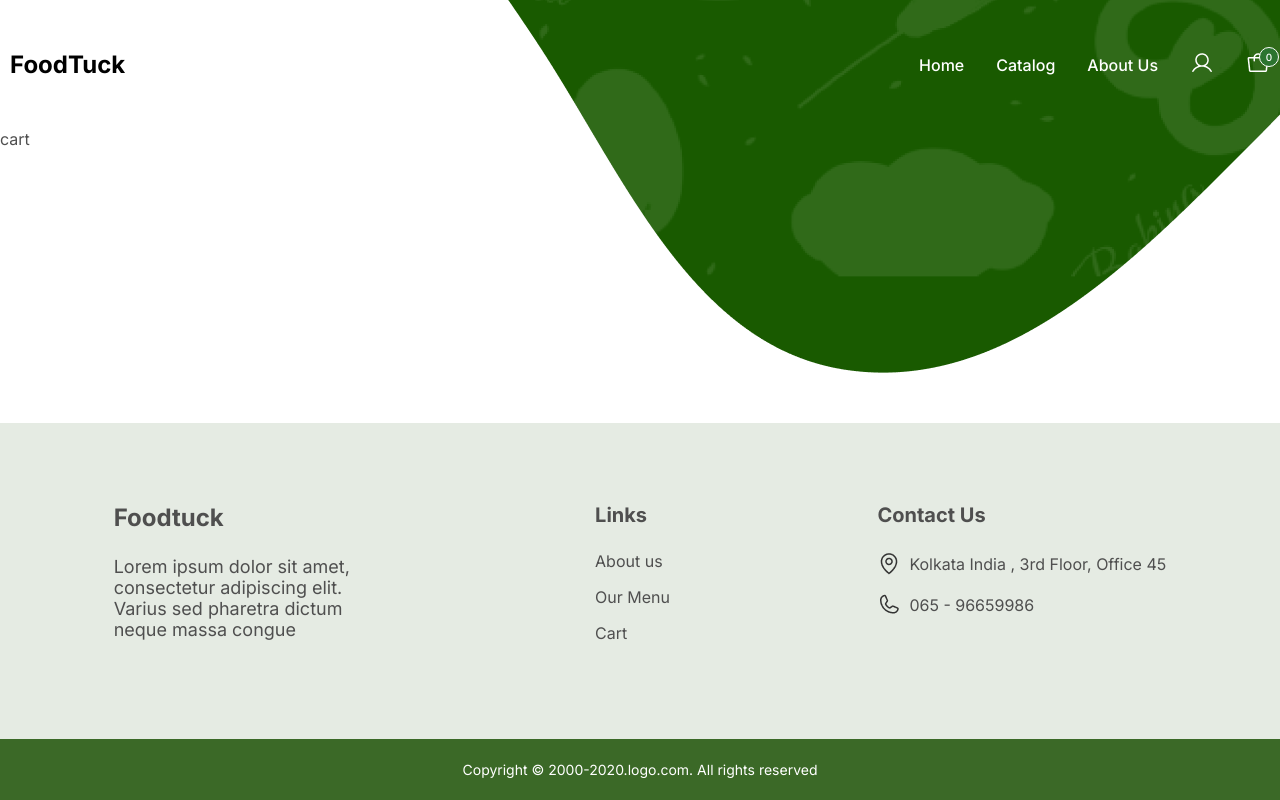
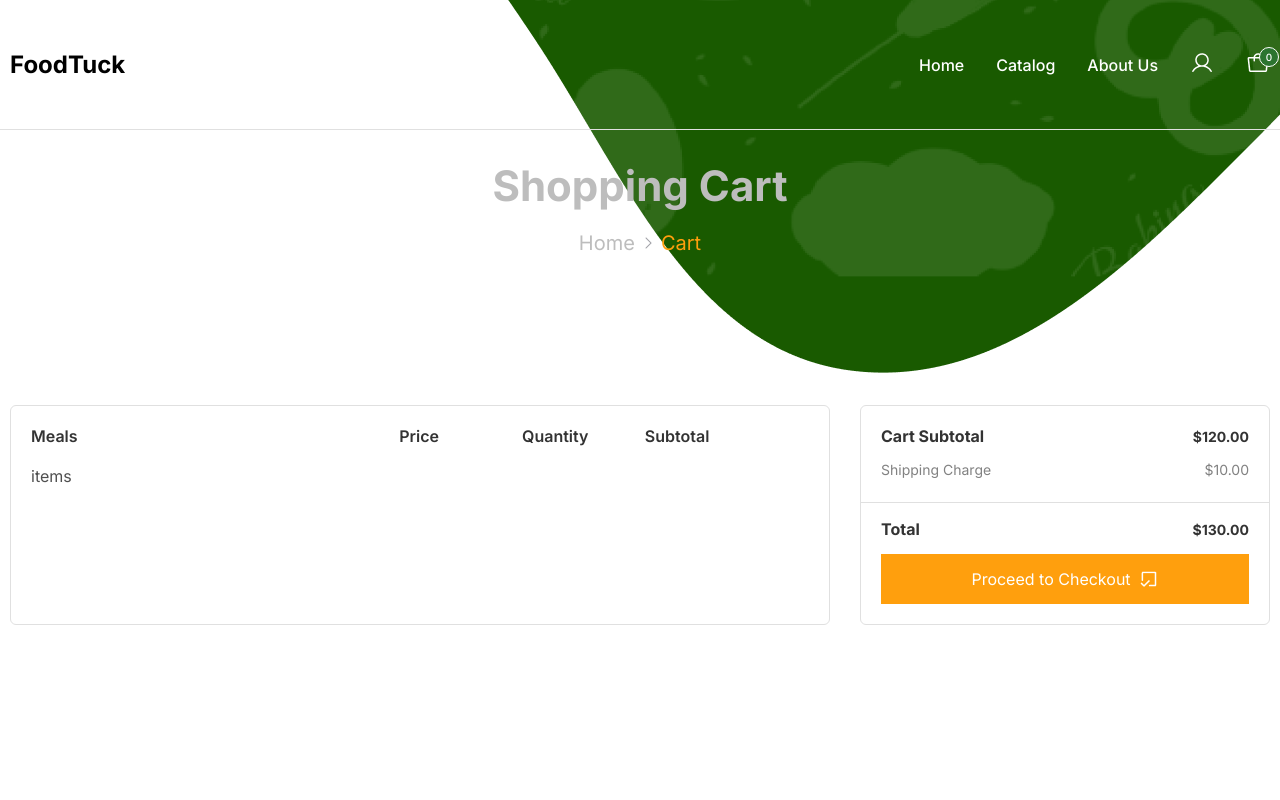
Before and after one commit to R4AYA4R/FoodTuckSiteReactJsNodeJsMongoDb, a React (Create React App) app in the folder foodtuck-react/: page /cart in a window 1280 px wide. Shown: the top 800 px of the page. Built offline with nearby package versions, Linux system fonts and the light colour scheme; a web font is replaced by a local one.

Commit message:
added amount meals in each category to catalog and added some cart

```diff
--- /dev/null
+++ b/foodtuck-react/src/components/SectionCartTop.tsx
@@ -0,0 +1,26 @@
+import { useRef } from "react";
+import { useIsOnCreen } from "../hooks/useIsOnScreen";
+
+const SectionCartTop = () => {
+
+    const sectionCatalogTopRef = useRef(null); // создаем ссылку на html элемент и помещаем ее в переменную sectionTopRef, указываем в useRef null,так как используем typeScript
+
+    const onScreen = useIsOnCreen(sectionCatalogTopRef); // вызываем наш хук useIsOnScreen(),куда передаем ссылку на html элемент(в данном случае на sectionTop),и этот хук возвращает объект состояний,который мы помещаем в переменную onScreen
+
+    return (
+        <section id="sectionCatalogTop" className={onScreen.sectionCatalogTopIntersecting ? "sectionImportantFood sectionImportantFood__active sectionCatalogTop" : "sectionImportantFood sectionCatalogTop"} ref={sectionCatalogTopRef}>
+            <div className="container">
+                <div className="sectionCatalogTop__inner">
+                    <h2 className="sectionCatalogTop__title">Shopping Cart</h2>
+                    <div className="sectionCatalogTop__info">
+                        <p className="sectionCatalogTop__text">Home</p>
+                        <img src="/images/sectionCatalog/CaretRight (1).png" alt="" className="sectionCatalogTop__img" />
+                        <p className="sectionCatalogTop__textActive">Cart</p>
+                    </div>
+                </div>
+            </div>
+        </section>
+    )
+}
+
+export default SectionCartTop;
--- a/foodtuck-react/src/index.css
+++ b/foodtuck-react/src/index.css
@@ -1616,3 +1616,97 @@ a {
     cursor: pointer;
     opacity: 0.7;
 }
+
+.sectionCart__inner{
+    padding: 120px 0;
+    display: grid;
+    grid-template-columns: 2fr 1fr;
+    gap:30px;
+}
+
+.sectionCart__table{
+    border: 1px solid #E0E0E0;
+    border-radius: 6px;
+    padding: 20px 0 0 20px;
+}
+
+.sectionCart__table-names{
+    display: grid;
+    grid-template-columns:3fr 1fr 1fr 1fr 0.5fr;
+    padding-bottom: 20px;
+}
+
+.sectionCart__table-name{
+    font-size: 16px;
+    font-weight: 600;
+    color: #333333;
+}
+
+.sectionCart__bill{
+    border: 1px solid #E0E0E0;
+    border-radius: 6px;
+}
+
+.bill__topBlock{
+    padding: 20px 20px 9px 20px;
+}
+
+.sectionCart__bill-item{
+    display: flex;
+    justify-content: space-between;
+    align-items: center;
+    margin-bottom: 15px;
+}
+
+.bill__item-text{
+    font-size: 16px;
+    font-weight: 700;
+    color: #333333;
+}
+
+.bill__item-subText{
+    font-size: 14px;
+    font-weight: 700;
+    color: #333333;
+}
+
+.bill__item-textGrey{
+    font-size: 14px;
+    font-weight: 400;
+    color: #828282;
+}
+
+.bill__item-subTextGrey{
+    font-size: 14px;
+    font-weight: 400;
+    color: #828282;
+}
+
+.bill__bottomBlock{
+    border-top:1px solid #E0E0E0;
+    padding: 16px 20px 20px 20px;
+}
+
+.bill__bottomBlock-btn{
+    display: inline-block;
+    background-color: #fff;
+    border: none;
+    background-color: #FF9F0D;
+    padding: 15px 0;
+    display: flex;
+    align-items: center;
+    justify-content: center;
+    gap:8px;
+    color: #fff;
+    font-size: 16px;
+    font-weight: 400;
+    font-family: 'Inter',sans-serif;
+    width: 100%;
+    opacity: 1;
+    transition:opacity .5s ease;
+}
+
+.bill__bottomBlock-btn:hover{
+    cursor: pointer;
+    opacity: 0.8;
+}
--- a/foodtuck-react/src/pages/Cart.tsx
+++ b/foodtuck-react/src/pages/Cart.tsx
@@ -1,8 +1,56 @@
+import { useRef } from "react";
+import SectionCartTop from "../components/SectionCartTop";
+import { useIsOnCreen } from "../hooks/useIsOnScreen";
 
-const Cart = ()=>{
-    return(
+const Cart = () => {
+
+    // в данном случае скопировали эти useRef из другого компонента,а html  элементу section дали такой же id и такие же классы(кроме одного класса нового sectionAboutCreate),так как анимация появления этой секции такая же,как и в другом компоненте,работает все нормально с одинаковыми id для IntersectionObserver(так как секции в разное время срабатывают,пока пользователь доскроллит(докрутит сайт) до определенной секции )
+    const sectionImportantFoodRef = useRef(null); // создаем ссылку на html элемент и помещаем ее в переменную sectionTopRef, указываем в useRef null,так как используем typeScript
+
+    const onScreen = useIsOnCreen(sectionImportantFoodRef); // вызываем наш хук useIsOnScreen(),куда передаем ссылку на html элемент(в данном случае на sectionTop),и этот хук возвращает объект состояний,который мы помещаем в переменную onScreen
+
+    return (
         <main className="main">
-            cart
+            <SectionCartTop />
+            <section id="sectionImportantFood" className={onScreen.sectionImportantFoodIntersecting ? "sectionImportantFood sectionImportantFood__active sectionCart" : "sectionImportantFood sectionCart"} ref={sectionImportantFoodRef}>
+                <div className="container">
+                    <div className="sectionCart__inner">
+                        <div className="sectionCart__table">
+                            <div className="sectionCart__table-names">
+                                <p className="sectionCart__table-name">Meals</p>
+                                <p className="sectionCart__table-name">Price</p>
+                                <p className="sectionCart__table-name">Quantity</p>
+                                <p className="sectionCart__table-name">Subtotal</p>
+                            </div>
+                            <div className="sectionCart__table-mainBlock">
+                                items
+                            </div>
+                        </div>
+                        <div className="sectionCart__bill">
+                            <div className="bill__topBlock">
+                                <div className="sectionCart__bill-item">
+                                    <p className="bill__item-text">Cart Subtotal</p>
+                                    <p className="bill__item-subText">$120.00</p>
+                                </div>
+                                <div className="sectionCart__bill-item">
+                                    <p className="bill__item-textGrey">Shipping Charge</p>
+                                    <p className="bill__item-subTextGrey">$10.00</p>
+                                </div>
+                            </div>
+                            <div className="bill__bottomBlock">
+                                <div className="sectionCart__bill-item">
+                                    <p className="bill__item-text">Total</p>
+                                    <p className="bill__item-subText">$130.00</p>
+                                </div>
+                                <button className="bill__bottomBlock-btn">
+                                    <p className="bill__btn-text">Proceed to Checkout</p>
+                                    <img src="/images/cart/CheckSquareOffset.png" alt="" className="bill__btn-img" />
+                                </button>
+                            </div>
+                        </div>
+                    </div>
+                </div>
+            </section>
         </main>
     )
 }
```
Also changed, not shown: foodtuck-react/src/pages/Catalog.tsx (+5 -5 lines), foodtuck-react/public/images/cart/CheckSquareOffset.png (added), 1 other file (tests, documents, lock files or other folders).
